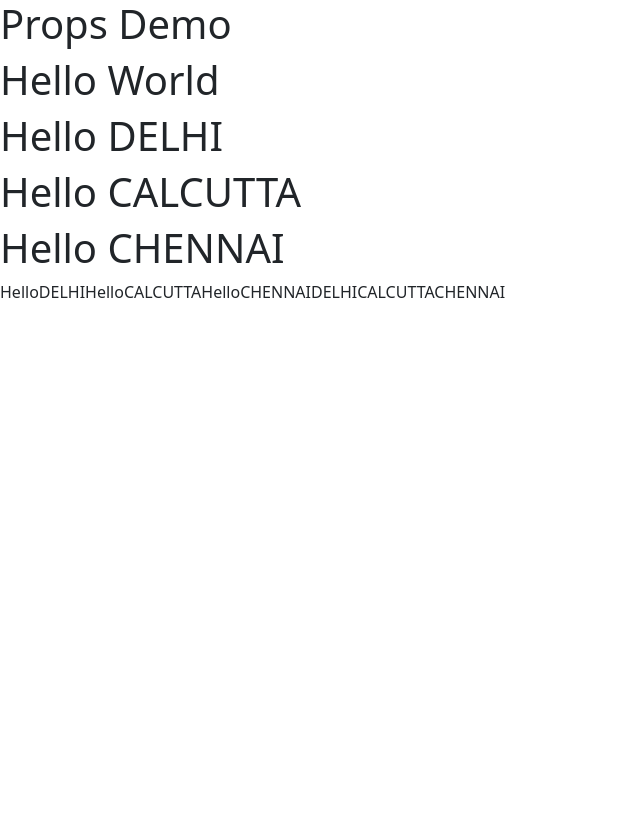
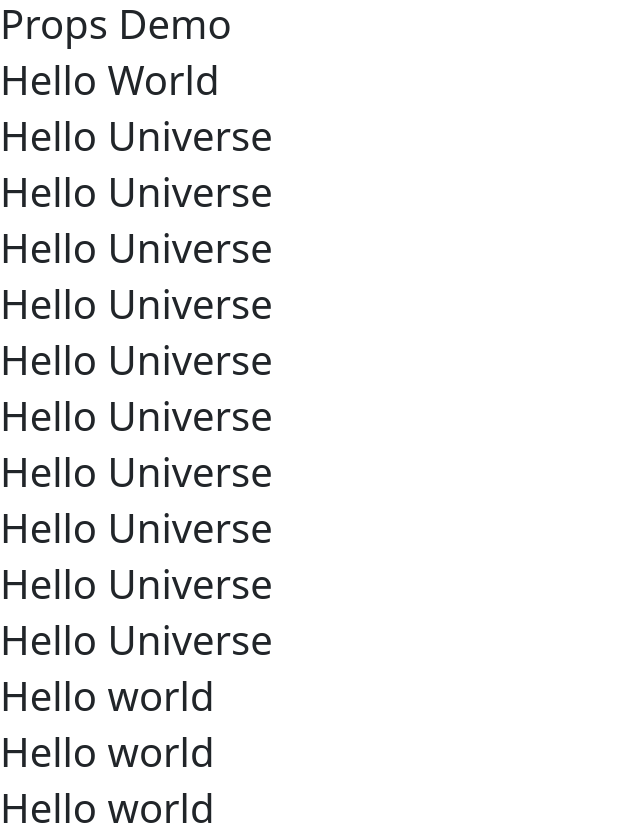
Before and after one commit to umeshtambat/fourth-app-umesh, a React (Create React App) app: page / in a window 1280 px wide. Shown: the whole page, without its empty margins (0-640 px from the left). Before the commit the page ends 800 px from the top, so only its background shows below. Built offline with nearby package versions, Linux system fonts and the light colour scheme.

Commit message:
for loop - map function

```diff
--- a/src/App.js
+++ b/src/App.js
@@ -12,22 +12,27 @@ function ListDemo() {
   let data = "Hello World";
   let list = ["DELHI", "CALCUTTA", "CHENNAI"];
 
-  console.log(list);
+  let list1 = [];
+  for(let i=0; i<10; i++) {
+    list1.push("");
+  }
+
+
   return (
     <>
       <h1>{data}</h1>
+      {list1.map((item) => <div>
+        <h1>Hello Universe</h1>
+      </div>)}
 
-      {/* version.3 */}
+
+
       {list.map((item) => (
-        <h1>Hello {item} </h1>
+        <div><h1>Hello world </h1></div>
+
       ))}
+      </>
 
-      {/* version.2 */}
-      {list.map((item) => "Hello" + item)}
-
-      {/* version.1 */}
-      {list.map((item) => item)}
-    </>
   );
 }
 
```
